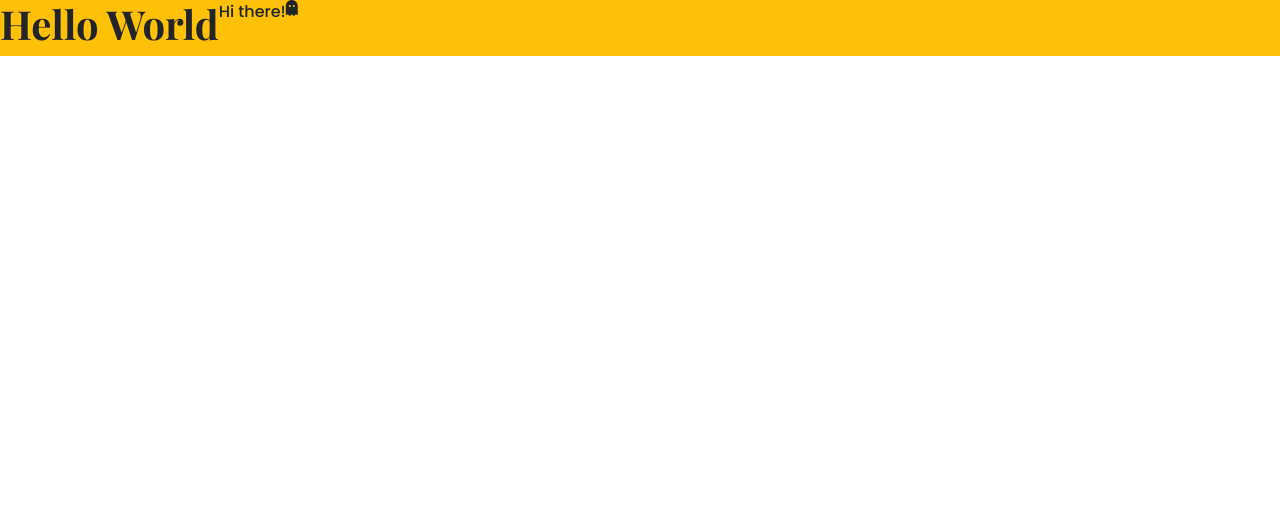
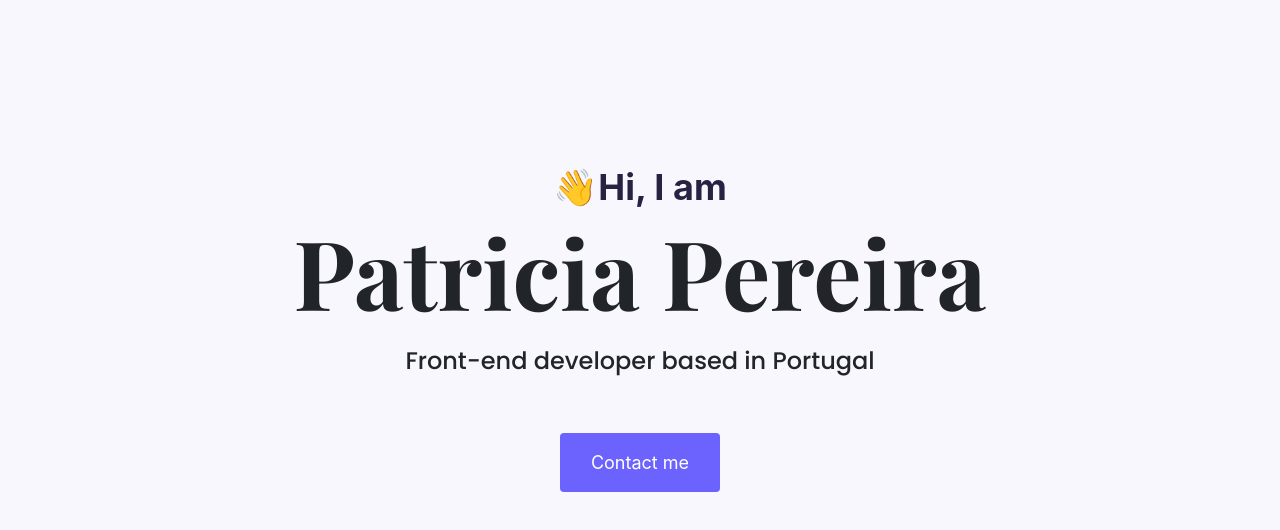
Before and after one commit to chalenkoov/portfolio-project, a plain HTML site: page index.html in a window 1280 px wide. Drawn offline with nearby package versions, Linux system fonts and the light colour scheme.

Commit message:
Homepage Hero

```diff
--- a/index.html
+++ b/index.html
@@ -3,7 +3,8 @@
   <head>
     <meta charset="UTF-8" />
     <meta name="viewport" content="width=device-width, initial-scale=1.0" />
-    <title>Document</title>
+
+    <link rel="stylesheet" href="styles/portfolio.css" />
     <link
       rel="stylesheet"
       href="https://cdn.jsdelivr.net/npm/bootstrap@4.3.1/dist/css/bootstrap.min.css"
@@ -25,7 +26,7 @@
       integrity="sha384-JjSmVgyd0p3pXB1rRibZUAYoIIy6OrQ6VrjIEaFf/nJGzIxFDsf4x0xIM+B07jRM"
       crossorigin="anonymous"
     ></script>
-    <link rel="stylesheet" href="styles/portfolio.css" />
+
     <link rel="preconnect" href="https://fonts.googleapis.com" />
     <link rel="preconnect" href="https://fonts.gstatic.com" crossorigin />
     <link
@@ -38,10 +39,11 @@
     ></script>
   </head>
   <body>
-    <div class="d-flex bg-warning">
-      <h1>Hello World</h1>
-      <p>Hi there!</p>
-      <i class="fa-solid fa-ghost"></i>
+    <div class="hero">
+      <p>👋Hi, I am</p>
+      <h1>Patricia Pereira</h1>
+      <h2 class="mb-5">Front-end developer based in Portugal</h2>
+      <a href="#" class="btn btn-branding">Contact me</a>
     </div>
   </body>
 </html>
--- a/styles/portfolio.css
+++ b/styles/portfolio.css
@@ -1,10 +1,51 @@
 /*font-family: 'Playfair Display', serif;
 font-family: 'Poppins', sans-serif;*/
-h1 {
-  font-family: "Playfair Display", serif;
+:root {
+  --branding-color: #6c63ff;
+  --secondary-color: #f9f7fe;
+  --heading-font-family: "Playfair Display", serif;
+  --default-font-family: "Poppins", sans-serif;
+}
+body {
+  font-family: var(--default-font-family);
+}
+h1,
+h2,
+h3,
+h4,
+h5,
+h6 {
+  font-family: var(--heading-font-family);
   font-weight: bold;
 }
 p {
-  font-family: "Poppins", sans-serif;
   font-weight: normal;
 }
+.hero {
+  background-color: var(--secondary-color);
+  text-align: center;
+  padding: 160px 20px;
+}
+.hero p {
+  font-size: 36px;
+  font-weight: bold;
+  margin: 0;
+  color: #272142;
+}
+.hero h1 {
+  font-size: 96px;
+}
+.hero h2 {
+  font-family: var(--default-font-family);
+  font-weight: normal;
+  line-height: 2;
+  font-size: 24px;
+}
+.hero .btn-branding {
+  background-color: var(--branding-color);
+  border-radius: 4px;
+  color: white;
+  font-size: 18px;
+  line-height: 27px;
+  padding: 15px 30px;
+}
```
